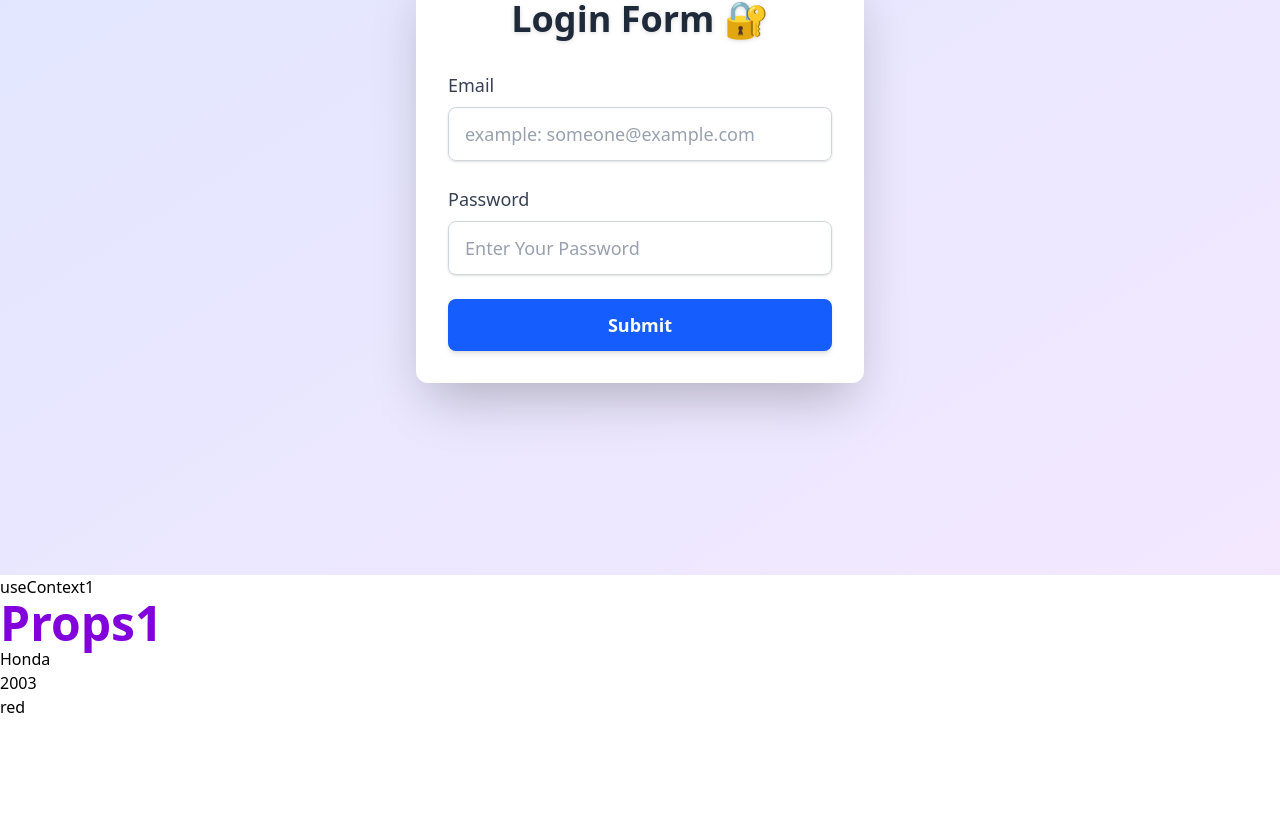
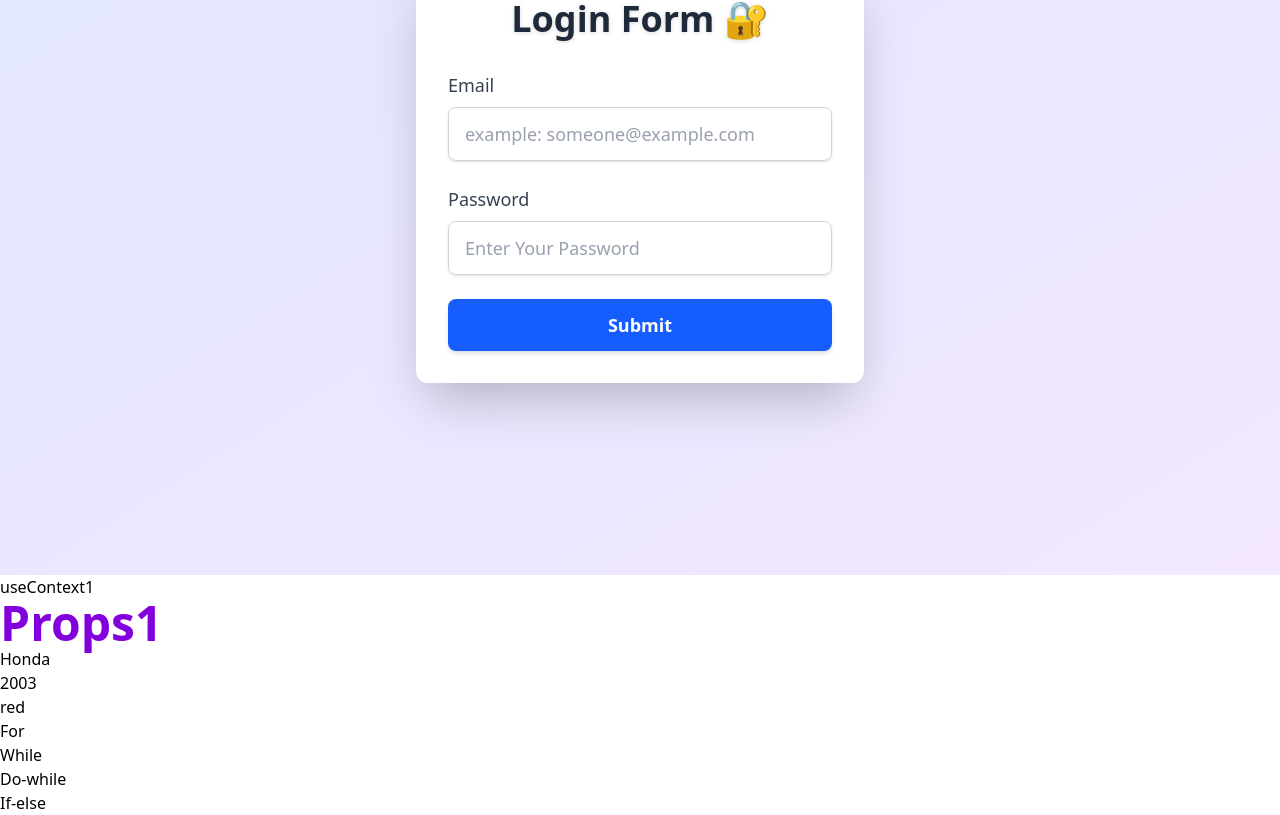
Before and after one commit to patel192/React-Practice, a React (Vite) app: page / in a window 1280 px wide. Shown: the part 8225-9040 px from the top of the page. Before the commit the page ends 8944 px from the top, so only its background shows below. Built offline with nearby package versions, Linux system fonts and the light colour scheme.

Commit message:
props example 2

```diff
--- a/src/App.jsx
+++ b/src/App.jsx
@@ -1,5 +1,6 @@
 import "./App.css";
 import { Props1 } from "./Components/props/Props1";
+import { Props2 } from "./Components/props/Props2";
 import { UseContext1 } from "./Components/useContext/useContext1";
 import { CountDown } from "./Components/useEffect/CountDown";
 import { Counter } from "./Components/useEffect/Counter";
@@ -15,7 +16,7 @@ import { UseState3 } from "./Components/useState/UseState3";
 import { UseState4 } from "./Components/useState/UseState4";
 
 function App() {
-
+const Array = ["For","While","Do-while","If-else"]
   return (
     <>
       <UseState />
@@ -31,6 +32,7 @@ function App() {
       <FormValidator />
       <UseContext1 />
       <Props1 make="Honda" color="red" year="2003" />
+      <Props2 dataArray={Array}/>
     </>
   );
 }
--- /dev/null
+++ b/src/Components/props/Props2.jsx
@@ -0,0 +1,12 @@
+import React from 'react'
+
+export const Props2 = (props) => {
+    const {dataArray} = props
+  return (
+    <div>
+        {dataArray.map((item)=>{
+            return <h2>{item}</h2>
+        })}
+    </div>
+  )
+}
```
